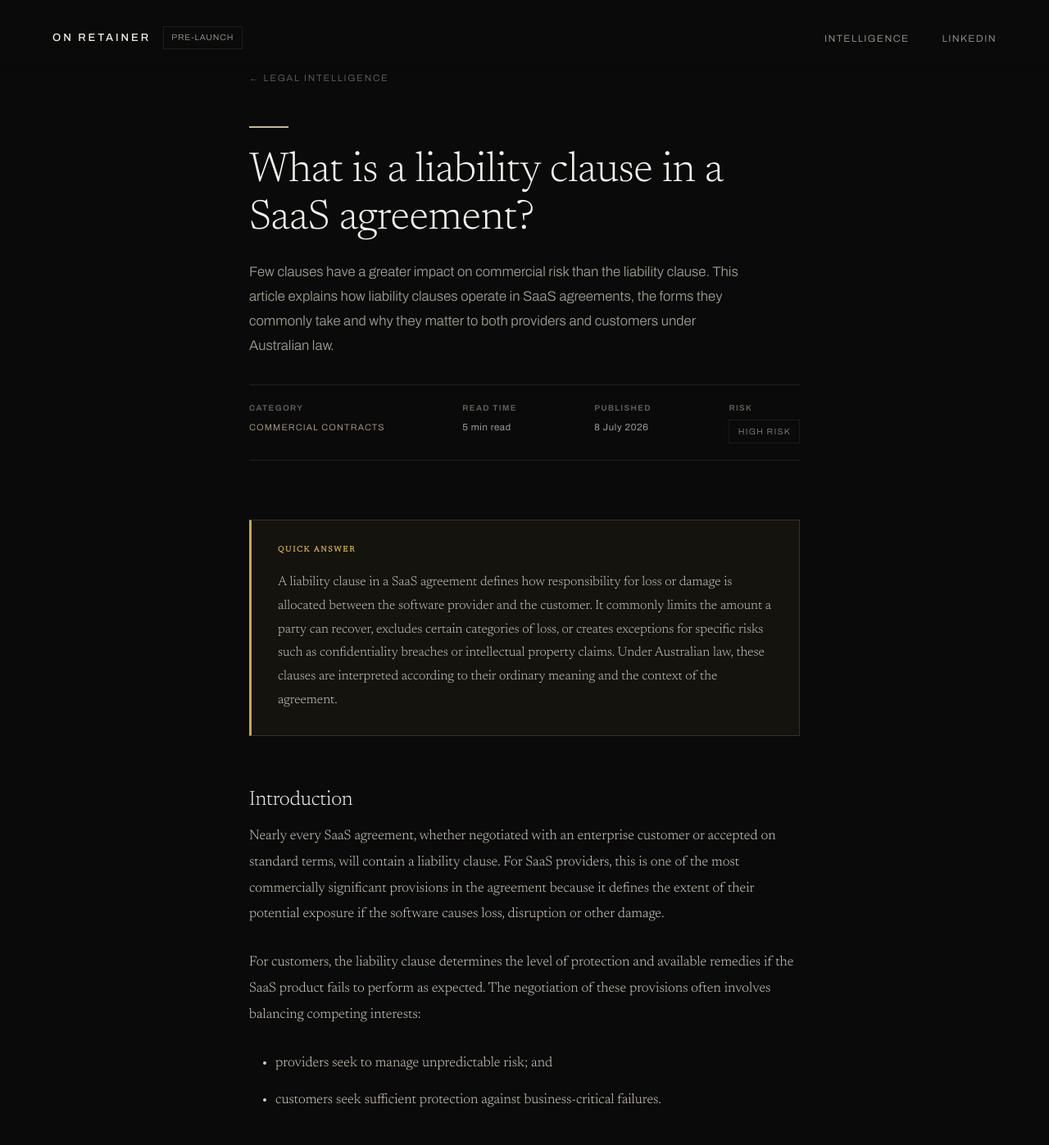
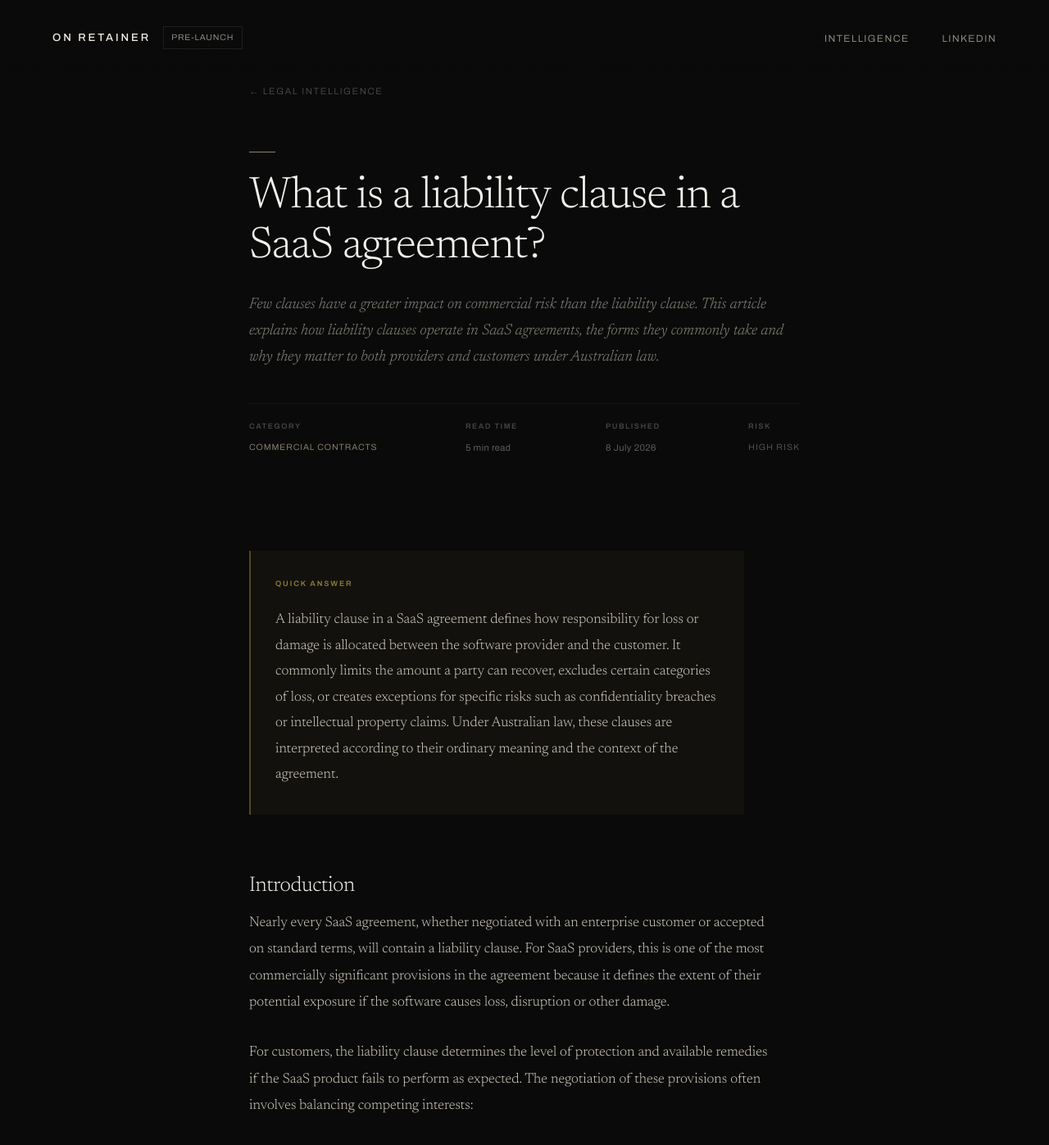
Before and after one commit to Syn-axe/solid-guacamole, a Jekyll site: the page built from _articles/what-is-a-liability-clause-in-a-saas-agreement.md, in a window 1280 px wide and 1400 px high. Shown: the top 1397 px of the window at 82% size. Built offline with Jekyll 4.4.1, drawn with Linux system fonts in a browser that asks for light colours.

Commit message:
Update article.html

```diff
--- a/_layouts/article.html
+++ b/_layouts/article.html
@@ -12,16 +12,33 @@
     *, *::before, *::after { box-sizing: border-box; margin: 0; padding: 0; }
 
     :root {
-      --void:      #0A0A0A;
-      --panel:     #111111;
-      --border:    #1E1E1C;
-      --parchment: #F2EDE4;
-      --slate:     #9E9E93;
-      --signal:    #C8B89A;
-      --gold:      #C9A84C;
-      --gold-dim:  #8C7235;
-      --gold-subtle: rgba(201,168,76,0.08);
-      --cat-color: {{ page.cat_color | default: "#C8B89A" }};
+      --void:        #0A0A0A;
+      --panel:       #0F0F0F;
+      --border:      #1E1E1C;
+      --border-faint: rgba(255,255,255,0.04);
+      --parchment:   #F2EDE4;
+      --slate:       #9E9E93;
+      --signal:      #C8B89A;
+      --gold:        #C9A84C;
+      --gold-dim:    #8C7235;
+      --cat-color:   {{ page.cat_color | default: "#C8B89A" }};
+
+      /* Spacing scale — 4px base */
+      --sp-1: 0.25rem;
+      --sp-2: 0.5rem;
+      --sp-3: 0.75rem;
+      --sp-4: 1rem;
+      --sp-5: 1.25rem;
+      --sp-6: 1.5rem;
+      --sp-8: 2rem;
+      --sp-10: 2.5rem;
+      --sp-12: 3rem;
+      --sp-16: 4rem;
+      --sp-20: 5rem;
+      --sp-24: 6rem;
+
+      /* Reading measure */
+      --measure: 66ch;
     }
 
     html { font-size: 16px; }
@@ -34,6 +51,7 @@
       font-weight: 300;
       line-height: 1.7;
       -webkit-font-smoothing: antialiased;
+      -moz-osx-font-smoothing: grayscale;
       min-height: 100vh;
       display: flex;
       flex-direction: column;
@@ -42,7 +60,7 @@
     main { flex: 1; }
     a { color: inherit; text-decoration: none; }
 
-    /* NAV — unchanged */
+    /* ─── NAV — unchanged ─── */
     nav {
       position: fixed;
       top: 0; left: 0; right: 0;
@@ -87,279 +105,336 @@
 
     .nav-links a:hover { color: var(--parchment); }
 
-    /* ARTICLE HEADER */
+    /* ─── ARTICLE HEADER ─── */
     .article-header {
       max-width: 800px;
       margin: 0 auto;
-      padding: 5rem 4rem 1.5rem;
+      /* Generous hero entry — nav is ~80px, this gives real breathing room */
+      padding: var(--sp-24) 4rem var(--sp-8);
     }
 
     .back-link {
       display: inline-flex;
       align-items: center;
-      gap: 0.5rem;
-      font-size: 0.72rem;
-      letter-spacing: 0.15em;
+      gap: var(--sp-2);
+      font-size: 0.7rem;
+      letter-spacing: 0.14em;
       text-transform: uppercase;
       color: var(--slate);
-      opacity: 0.6;
-      margin-bottom: 3rem;
-      transition: opacity 0.2s;
+      opacity: 0.45;
+      margin-bottom: var(--sp-16);
+      transition: opacity 0.25s;
     }
 
-    .back-link:hover { opacity: 1; }
+    .back-link:hover { opacity: 0.8; }
 
+    /* Accent rule — anchors the category before the title */
     .cat-rule {
-      width: 3rem;
-      height: 2px;
+      width: 2rem;
+      height: 1px;
       background: var(--cat-color);
-      margin-bottom: 1.5rem;
+      opacity: 0.7;
+      margin-bottom: var(--sp-6);
     }
 
+    /* Title — the largest editorial moment on the page */
     h1 {
       font-family: 'Newsreader', serif;
       font-weight: 300;
-      font-size: clamp(2rem, 4vw, 3.2rem);
-      line-height: 1.15;
+      font-size: clamp(2.1rem, 4.5vw, 3.4rem);
+      line-height: 1.12;
       color: #F4F2ED;
-      letter-spacing: -0.01em;
-      margin-bottom: 1.2rem;
+      letter-spacing: -0.02em;
+      max-width: var(--measure);
+      margin-bottom: var(--sp-6);
     }
 
+    /* Standfirst — clearly subordinate to the title, clearly above body */
     .article-standfirst {
-      font-size: 1.05rem;
+      font-family: 'Newsreader', serif;
+      font-size: 1.15rem;
+      font-weight: 300;
+      font-style: italic;
       color: var(--slate);
-      line-height: 1.8;
-      max-width: 600px;
-      margin-bottom: 2rem;
+      line-height: 1.75;
+      max-width: var(--measure);
+      margin-bottom: var(--sp-10);
+      opacity: 0.85;
     }
 
-    /* META STRIP — below standfirst, evenly spread */
+    /* Meta strip — supportive, not competing */
     .article-meta-strip {
       display: flex;
       justify-content: space-between;
       align-items: flex-start;
-      padding: 1.25rem 0;
-      border-top: 1px solid var(--border);
-      border-bottom: 1px solid var(--border);
+      padding: var(--sp-5) 0;
+      /* Single top rule only — bottom whitespace separates it from body */
+      border-top: 1px solid var(--border-faint);
       margin-bottom: 0;
     }
 
     .meta-item {
       display: flex;
       flex-direction: column;
-      gap: 0.3rem;
+      gap: var(--sp-2);
     }
 
     .meta-label {
-      font-size: 0.62rem;
+      font-size: 0.58rem;
       font-weight: 600;
-      letter-spacing: 0.14em;
+      letter-spacing: 0.16em;
       text-transform: uppercase;
       color: var(--slate);
-      opacity: 0.6;
+      opacity: 0.4;
     }
 
     .meta-value {
-      font-size: 0.72rem;
-      letter-spacing: 0.06em;
-      color: var(--parchment);
-      opacity: 0.75;
+      font-size: 0.7rem;
+      letter-spacing: 0.04em;
+      color: var(--slate);
+      opacity: 0.65;
     }
 
     .meta-value--category {
       color: var(--cat-color);
-      opacity: 0.9;
+      opacity: 0.75;
+      letter-spacing: 0.08em;
+      text-transform: uppercase;
+      font-size: 0.66rem;
+    }
+
+    /* Risk badge — no border, just muted text */
+    .meta-value--risk {
+      font-size: 0.66rem;
       letter-spacing: 0.1em;
       text-transform: uppercase;
-      font-size: 0.68rem;
+      color: var(--slate);
+      opacity: 0.55;
     }
 
-    .meta-value--risk {
-      font-size: 0.65rem;
-      letter-spacing: 0.12em;
-      text-transform: uppercase;
-      padding: 0.28rem 0.65rem;
-      border: 1px solid var(--border);
-      color: var(--slate);
-      opacity: 0.85;
-      display: inline-block;
+    /* ─── ARTICLE BODY ─── */
+    .article-body {
+      max-width: 800px;
+      margin: 0 auto;
+      /* Top padding is the primary visual separator from the meta strip */
+      padding: var(--sp-16) 4rem var(--sp-24);
     }
 
-    /* ARTICLE BODY */
-    .article-body { max-width: 800px; margin: 0 auto; padding: 3rem 4rem 5rem; }
-
-    .article-body-inner { max-width: 70ch; }
-
+    /* Body paragraphs — Newsreader for editorial warmth */
     .article-body p {
       font-family: 'Newsreader', serif;
-      font-size: 1.05rem;
+      font-size: 1.0625rem;
       color: #D6CFC4;
-      line-height: 1.9;
-      margin-bottom: 1.65rem;
+      line-height: 1.92;
+      margin-bottom: 1.75rem;
       font-weight: 300;
-      max-width: 70ch;
+      max-width: var(--measure);
     }
 
     .article-body p:last-child { margin-bottom: 0; }
 
+    /* H2 — section-level break, given generous air above */
     .article-body h2 {
       font-family: 'Newsreader', serif;
       font-weight: 300;
-      font-size: 1.55rem;
+      font-size: 1.6rem;
       color: #F4F2ED;
-      margin: 4rem 0 0.75rem;
-      line-height: 1.25;
-      letter-spacing: -0.01em;
+      /* Large space above resets the eye; tighter below connects to content */
+      margin: 4.5rem 0 0.9rem;
+      line-height: 1.2;
+      letter-spacing: -0.015em;
+      max-width: var(--measure);
     }
 
+    /* H3 — subsection label, reads as a quiet divider */
     .article-body h3 {
       font-family: 'Archivo', sans-serif;
-      font-size: 0.72rem;
+      font-size: 0.68rem;
       font-weight: 600;
-      letter-spacing: 0.14em;
+      letter-spacing: 0.16em;
       text-transform: uppercase;
-      color: var(--signal);
-      opacity: 0.65;
-      margin: 2.5rem 0 0.9rem;
+      color: var(--slate);
+      opacity: 0.5;
+      margin: 2.75rem 0 0.85rem;
     }
 
-    .article-body ul, .article-body ol { padding-left: 2rem; margin-bottom: 1.65rem; max-width: 70ch; }
+    /* Lists — comfortable, airy, left-aligned with body */
+    .article-body ul,
+    .article-body ol {
+      padding-left: 1.25rem;
+      margin-bottom: 1.75rem;
+      max-width: var(--measure);
+    }
 
     .article-body li {
       font-family: 'Newsreader', serif;
-      font-size: 1.05rem;
+      font-size: 1.0625rem;
       color: #D6CFC4;
-      line-height: 1.95;
+      line-height: 1.85;
       font-weight: 300;
-      margin-bottom: 0.8rem;
+      margin-bottom: 0.7rem;
     }
 
-    .article-body strong { font-weight: 400; color: #F4F2ED; }
-
-    /* Footnote references inline — muted */
-    .article-body sup a,
-    .article-body a[href^="#fn"] {
-      color: var(--slate);
-      opacity: 0.55;
-      font-size: 0.75em;
-      text-decoration: none;
-      border-bottom: none;
+    /* Bold — present but refined, not heavy */
+    .article-body strong {
+      font-weight: 400;
+      color: #EAE5DC;
     }
 
-    /* BLOCKQUOTE */
+    /* Inline links — understated, hover reveals */
+    .article-body a:not(.back-link):not(.footnotes a) {
+      color: inherit;
+      border-bottom: 1px solid rgba(200,184,154,0.2);
+      transition: border-color 0.2s, color 0.2s;
+    }
+
+    .article-body a:not(.back-link):not(.footnotes a):hover {
+      color: var(--signal);
+      border-color: rgba(200,184,154,0.5);
+    }
+
+    /* Superscript footnote markers — barely there */
+    .article-body sup {
+      font-size: 0.65em;
+      line-height: 0;
+      vertical-align: super;
+    }
+
+    .article-body sup a {
+      color: var(--slate);
+      opacity: 0.4;
+      border-bottom: none;
+      transition: opacity 0.2s;
+    }
+
+    .article-body sup a:hover { opacity: 0.8; }
+
+    /* ─── BLOCKQUOTE ─── */
     .article-body blockquote {
-      border-left: 2px solid var(--cat-color);
-      padding: 0.25rem 0 0.25rem 1.8rem;
-      margin: 2rem 0;
+      /* Left border uses cat-color; no background, no box */
+      border-left: 1px solid var(--cat-color);
+      padding: var(--sp-2) 0 var(--sp-2) var(--sp-8);
+      margin: 2.75rem 0;
+      max-width: var(--measure);
     }
 
     .article-body blockquote p {
       font-family: 'Newsreader', serif;
-      font-size: 1.15rem;
+      font-size: 1.2rem;
       font-style: italic;
       color: var(--signal);
-      opacity: 0.75;
-      line-height: 1.7;
+      opacity: 0.7;
+      line-height: 1.75;
       margin-bottom: 0;
     }
 
     .article-body blockquote cite {
       display: block;
       font-family: 'Archivo', sans-serif;
-      font-size: 0.7rem;
+      font-size: 0.68rem;
       font-style: normal;
-      letter-spacing: 0.04em;
+      letter-spacing: 0.06em;
       color: var(--slate);
-      margin-top: 0.6rem;
+      opacity: 0.5;
+      margin-top: var(--sp-4);
     }
 
-    /* QUICK ANSWER BLOCK */
+    /* ─── QUICK ANSWER ─── */
     .article-body .quick-answer {
-      background: rgba(201,168,76,0.06);
-      border: 1px solid rgba(201,168,76,0.2);
-      border-left: 3px solid var(--gold);
-      padding: 1.75rem 2rem;
-      margin-bottom: 2.5rem;
+      /* Quiet gold wash — present but not shouting */
+      background: rgba(201,168,76,0.04);
+      border-left: 2px solid rgba(201,168,76,0.35);
+      padding: var(--sp-8) var(--sp-8) var(--sp-8) calc(var(--sp-8) - 2px);
+      margin: 0 0 var(--sp-12);
+      max-width: var(--measure);
     }
 
     .article-body .quick-answer .quick-answer-label {
-      font-size: 0.6rem;
+      font-family: 'Archivo', sans-serif;
+      font-size: 0.58rem;
       font-weight: 600;
-      letter-spacing: 0.18em;
+      letter-spacing: 0.2em;
       text-transform: uppercase;
       color: var(--gold);
-      margin-bottom: 1rem;
-      opacity: 1;
+      opacity: 0.7;
+      margin-bottom: var(--sp-5);
     }
 
     .article-body .quick-answer p {
-      font-size: 1rem;
-      color: var(--parchment);
-      opacity: 0.82;
-      margin-bottom: 0.75rem;
-      line-height: 1.8;
+      font-family: 'Newsreader', serif;
+      font-size: 1.0625rem;
+      color: #D6CFC4;
+      opacity: 1;
+      line-height: 1.85;
+      margin-bottom: var(--sp-4);
+      max-width: none;
     }
 
     .article-body .quick-answer p:last-child { margin-bottom: 0; }
 
     .article-body .quick-answer ul {
-      padding-left: 1.5rem;
-      margin: 0.5rem 0 0;
+      padding-left: 1.25rem;
+      margin: var(--sp-3) 0 0;
+      max-width: none;
     }
 
     .article-body .quick-answer li {
-      font-size: 1rem;
-      color: var(--parchment);
-      opacity: 0.82;
-      margin-bottom: 0.3rem;
-      line-height: 1.8;
+      font-size: 1.0625rem;
+      color: #D6CFC4;
+      line-height: 1.85;
+      margin-bottom: var(--sp-2);
     }
 
-    /* CLAUSE EXAMPLE BOX */
+    /* ─── CLAUSE EXAMPLE ─── */
     .article-body .clause-example {
-      background: var(--panel);
-      border: 1px solid var(--border);
-      border-left: 2px solid var(--gold-dim);
-      padding: 1.25rem 1.75rem;
-      margin: 1.25rem 0 1.75rem;
+      /* Darker panel, single left accent — quieter than before */
+      background: rgba(255,255,255,0.02);
+      border-left: 1px solid var(--gold-dim);
+      padding: var(--sp-6) var(--sp-8);
+      margin: var(--sp-6) 0 var(--sp-8);
+      max-width: var(--measure);
     }
 
     .article-body .clause-example .clause-example-label {
-      font-size: 0.6rem;
+      font-family: 'Archivo', sans-serif;
+      font-size: 0.58rem;
       font-weight: 600;
-      letter-spacing: 0.14em;
+      letter-spacing: 0.16em;
       text-transform: uppercase;
       color: var(--slate);
-      margin-bottom: 0.75rem;
-      opacity: 0.7;
+      opacity: 0.4;
+      margin-bottom: var(--sp-4);
     }
 
     .article-body .clause-example p {
       font-family: 'Newsreader', serif;
       font-size: 1rem;
       font-style: italic;
-      line-height: 1.7;
-      color: var(--parchment);
+      line-height: 1.8;
+      color: var(--signal);
       opacity: 0.65;
       margin-bottom: 0;
+      max-width: none;
     }
 
-    /* FURTHER READING */
+    /* ─── FURTHER READING ─── */
     .article-body .further-reading {
-      margin-top: 4rem;
-      padding-top: 2rem;
-      border-top: 1px solid var(--border);
+      /* Space above replaces the border as the primary separator */
+      margin-top: var(--sp-24);
+      padding-top: var(--sp-8);
+      border-top: 1px solid var(--border-faint);
+      max-width: var(--measure);
     }
 
     .article-body .further-reading-label {
-      font-size: 0.6rem;
+      font-family: 'Archivo', sans-serif;
+      font-size: 0.58rem;
       font-weight: 600;
-      letter-spacing: 0.18em;
+      letter-spacing: 0.2em;
       text-transform: uppercase;
       color: var(--slate);
-      opacity: 0.55;
-      margin-bottom: 1.25rem;
+      opacity: 0.35;
+      margin-bottom: var(--sp-6);
     }
 
     .article-body .footnotes {
@@ -368,40 +443,43 @@
     }
 
     .article-body .footnotes li {
-      font-size: 0.8rem;
-      line-height: 1.65;
+      font-size: 0.78rem;
+      line-height: 1.7;
       color: var(--slate);
-      padding: 0.65rem 0;
-      border-bottom: 1px solid var(--border);
+      opacity: 0.6;
+      padding: var(--sp-4) 0;
+      /* Faint rule between items only — no top or bottom border on the block */
+      border-bottom: 1px solid var(--border-faint);
       display: flex;
-      gap: 0.9rem;
-      opacity: 1;
+      gap: var(--sp-5);
       margin-bottom: 0;
     }
 
     .article-body .footnotes li:last-child { border-bottom: none; }
 
     .article-body .fn-num {
-      font-size: 0.65rem;
+      font-family: 'Archivo', sans-serif;
+      font-size: 0.62rem;
       font-weight: 600;
       color: var(--gold-dim);
-      min-width: 1.5rem;
-      padding-top: 0.15rem;
+      opacity: 0.6;
+      min-width: 1.25rem;
+      padding-top: 0.1rem;
       flex-shrink: 0;
     }
 
     .article-body .footnotes a {
       color: var(--slate);
-      border-bottom: 1px solid rgba(255,255,255,0.06);
+      border-bottom: 1px solid transparent;
       transition: color 0.2s, border-color 0.2s;
     }
 
     .article-body .footnotes a:hover {
       color: var(--signal);
-      border-color: var(--gold-dim);
+      border-color: rgba(200,184,154,0.3);
     }
 
-    /* FOOTER — unchanged */
+    /* ─── FOOTER — unchanged ─── */
     footer {
       max-width: 1200px;
       margin: 0 auto;
@@ -474,17 +552,19 @@
 
     .footer-mark:hover { color: var(--signal); opacity: 1; }
 
+    /* ─── RESPONSIVE ─── */
     @media (max-width: 700px) {
       nav { padding: 1.5rem 1.8rem; }
       .nav-links { gap: 1rem; }
       .nav-links a { font-size: 0.6rem; letter-spacing: 0.08em; }
       footer { padding-left: 1.8rem; padding-right: 1.8rem; }
       .status-tag { display: none; }
-      .article-header, .article-body { padding-left: 1.8rem; padding-right: 1.8rem; }
-      .article-header { padding-top: 3rem; }
+      .article-header { padding: 5rem 1.8rem var(--sp-8); }
+      .article-body { padding: var(--sp-12) 1.8rem var(--sp-16); }
       footer { flex-direction: column; align-items: flex-start; gap: 1rem; }
       .footer-brand { align-items: flex-start; }
-      .article-meta-strip { flex-wrap: wrap; gap: 1.25rem; justify-content: flex-start; }
+      .article-meta-strip { flex-wrap: wrap; gap: var(--sp-5); justify-content: flex-start; }
+      h1 { font-size: clamp(1.85rem, 7vw, 2.6rem); }
     }
   </style>
   <script type="application/ld+json">
```
